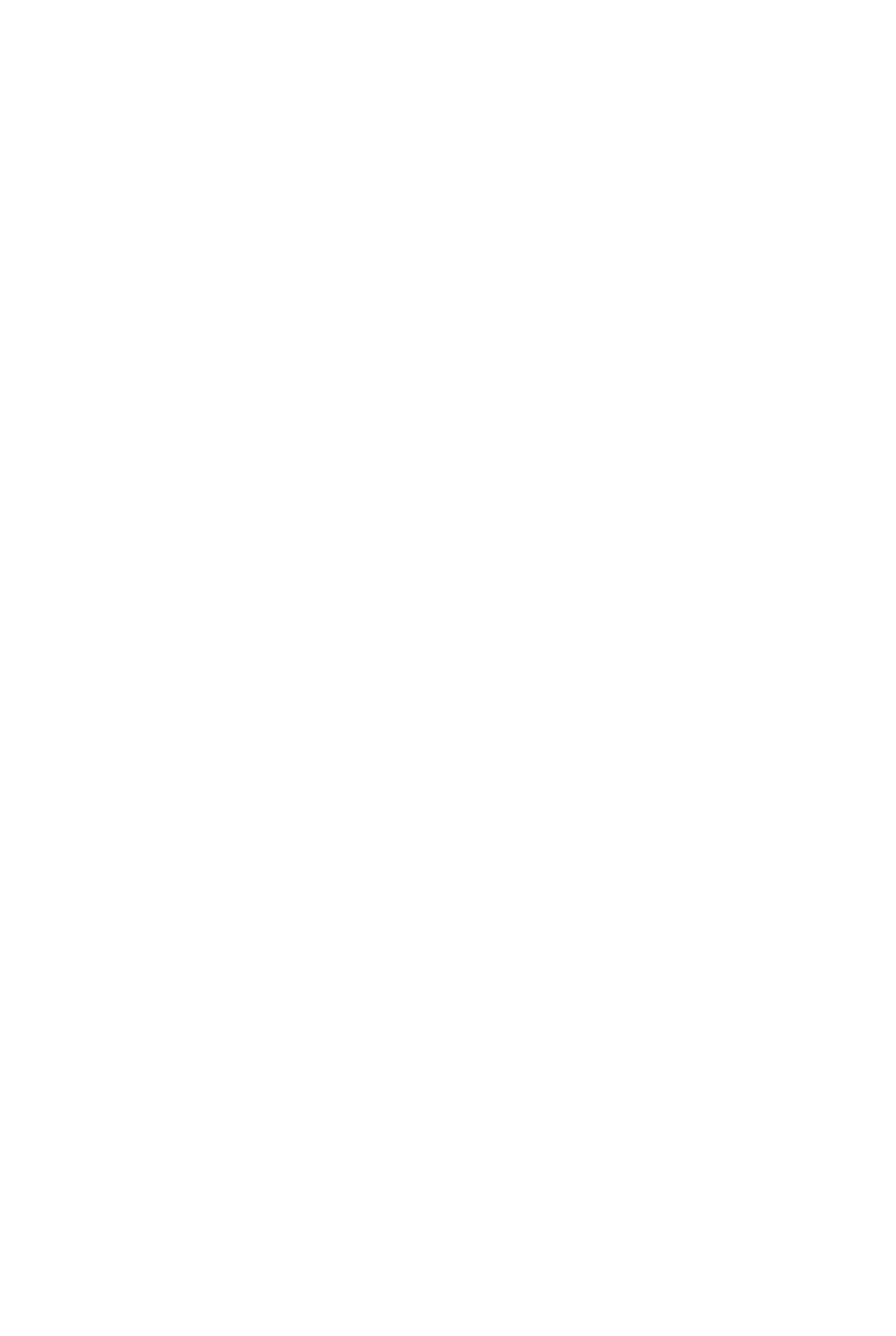
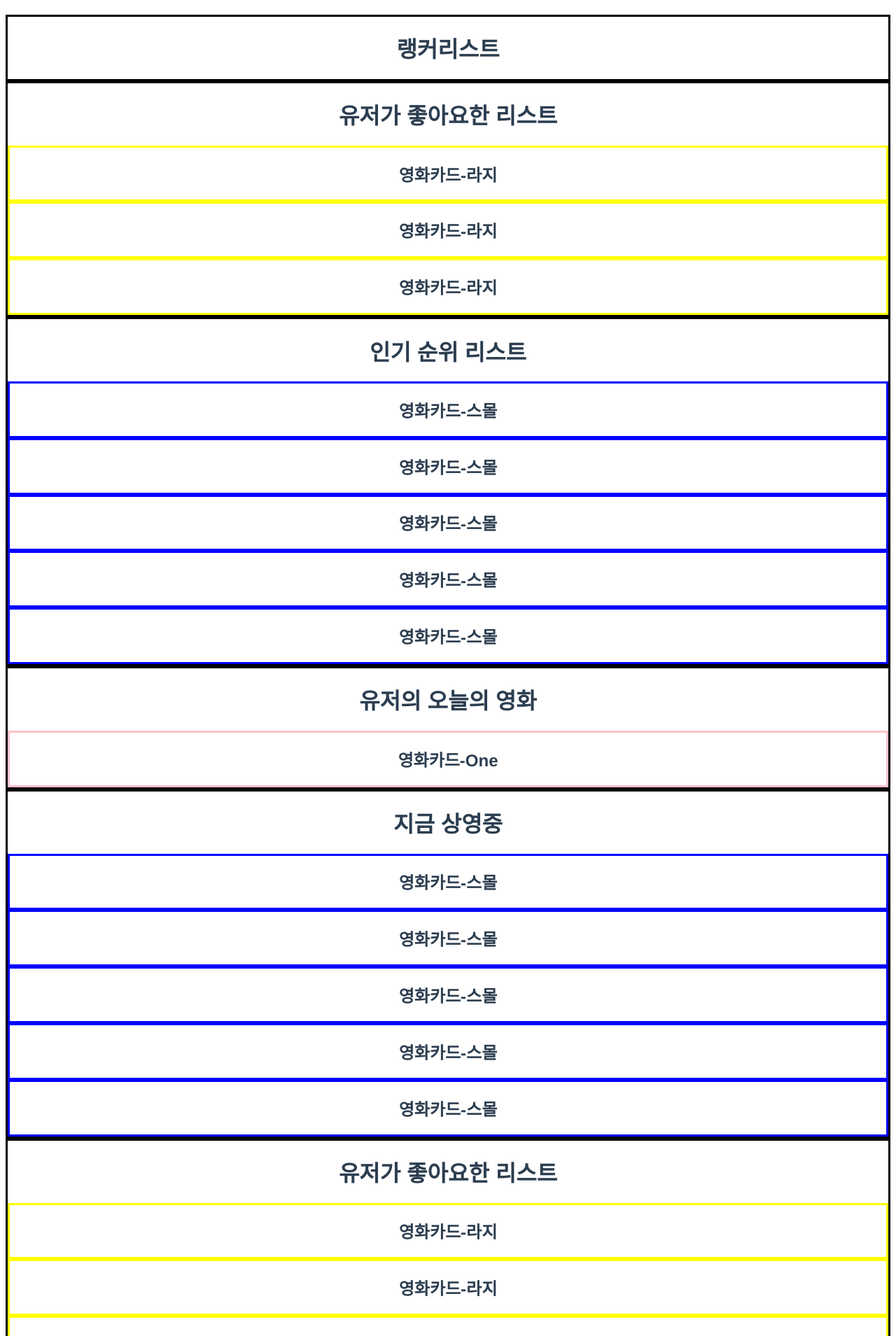
Before and after one commit to Alex-Redlich/WADAK, a Vue app in the folder final_pjt_front/: page / in a window 1280 px wide. Shown: the part 151-2060 px from the top of the page at 70% size. Before the commit the page ends 800 px from the top, so only its background shows below. Built offline with nearby package versions, Linux system fonts and the light colour scheme.

Commit message:
스켈레톤코드구현__MainView*__메인페이지 스켈레톤 코드 구현, 컴포넌트 간 연결 생성

```diff
--- /dev/null
+++ b/final_pjt_front/src/components/Main/MovieCardLarge.vue
@@ -0,0 +1,15 @@
+<template>
+  <div class="MovieCardLarge">
+    <div style="border: solid yellow">
+      <h2>영화카드-라지</h2>
+    </div>
+  </div>
+</template>
+
+<script>
+export default {
+  name: "MovieCardLarge",
+}
+</script>
+
+<style></style>
--- /dev/null
+++ b/final_pjt_front/src/components/Main/MovieCardOne.vue
@@ -0,0 +1,15 @@
+<template>
+  <div class="MovieCardOne">
+    <div style="border: solid pink">
+      <h2>영화카드-One</h2>
+    </div>
+  </div>
+</template>
+
+<script>
+export default {
+  name: "MovieCardOne",
+}
+</script>
+
+<style></style>
--- /dev/null
+++ b/final_pjt_front/src/components/Main/MovieCardSmall.vue
@@ -0,0 +1,15 @@
+<template>
+  <div class="MovieCardSmall">
+    <div style="border: solid blue">
+      <h2>영화카드-스몰</h2>
+    </div>
+  </div>
+</template>
+
+<script>
+export default {
+  name: "MovieCardSmall",
+}
+</script>
+
+<style></style>
--- /dev/null
+++ b/final_pjt_front/src/components/Main/PopularList.vue
@@ -0,0 +1,22 @@
+<template>
+  <div class="PopularList">
+    <div style="border: solid black">
+      <h1>인기 순위 리스트</h1>
+      <div v-for="card in 5" :key="card">
+        <MovieCardSmall />
+      </div>
+    </div>
+  </div>
+</template>
+
+<script>
+import MovieCardSmall from "@/components/Main/MovieCardSmall"
+export default {
+  name: "PopularList",
+  components: {
+    MovieCardSmall,
+  },
+}
+</script>
+
+<style></style>
--- /dev/null
+++ b/final_pjt_front/src/components/Main/RankerList.vue
@@ -0,0 +1,15 @@
+<template>
+  <div class="RankerList">
+    <div style="border: solid black">
+      <h1>랭커리스트</h1>
+    </div>
+  </div>
+</template>
+
+<script>
+export default {
+  name: "RankerList",
+}
+</script>
+
+<style></style>
--- /dev/null
+++ b/final_pjt_front/src/components/Main/UpcomingList.vue
@@ -0,0 +1,22 @@
+<template>
+  <div class="UpcomingList">
+    <div style="border: solid black">
+      <h1>지금 상영중</h1>
+      <div v-for="card in 5" :key="card">
+        <MovieCardSmall />
+      </div>
+    </div>
+  </div>
+</template>
+
+<script>
+import MovieCardSmall from "@/components/Main/MovieCardSmall"
+export default {
+  name: "UpcomingList",
+  components: {
+    MovieCardSmall,
+  },
+}
+</script>
+
+<style></style>
--- /dev/null
+++ b/final_pjt_front/src/components/Main/UserLikeList.vue
@@ -0,0 +1,22 @@
+<template>
+  <div class="UserLikeList">
+    <div style="border: solid black">
+      <h1>유저가 좋아요한 리스트</h1>
+      <div v-for="card in 3" :key="card">
+        <MovieCardLarge />
+      </div>
+    </div>
+  </div>
+</template>
+
+<script>
+import MovieCardLarge from "@/components/Main/MovieCardLarge"
+export default {
+  name: "UserLikeList",
+  components: {
+    MovieCardLarge,
+  },
+}
+</script>
+
+<style></style>
--- /dev/null
+++ b/final_pjt_front/src/components/Main/UserReviewList.vue
@@ -0,0 +1,22 @@
+<template>
+  <div class="UserReviewList">
+    <div style="border: solid black">
+      <h1>유저가 좋아요한 리스트</h1>
+      <div v-for="card in 3" :key="card">
+        <MovieCardLarge />
+      </div>
+    </div>
+  </div>
+</template>
+
+<script>
+import MovieCardLarge from "@/components/Main/MovieCardLarge"
+export default {
+  name: "UserReviewList",
+  components: {
+    MovieCardLarge,
+  },
+}
+</script>
+
+<style></style>
--- /dev/null
+++ b/final_pjt_front/src/components/Main/UserToday.vue
@@ -0,0 +1,21 @@
+<template>
+  <div class="UserToday">
+    <div style="border: solid black">
+      <h1>유저의 오늘의 영화</h1>
+      <MovieCardOne />
+    </div>
+  </div>
+</template>
+
+<script>
+import MovieCardOne from "@/components/Main/MovieCardOne"
+
+export default {
+  name: "UserToday",
+  components: {
+    MovieCardOne,
+  },
+}
+</script>
+
+<style></style>
--- a/final_pjt_front/src/views/MainView.vue
+++ b/final_pjt_front/src/views/MainView.vue
@@ -1,12 +1,33 @@
 <template>
   <div class="MainView">
     <h1>Main Page</h1>
+    <RankerList />
+    <UserLikeList />
+    <PopularList />
+    <UserToday />
+    <UpcomingList />
+    <UserReviewList />
+    <div>풋터</div>
   </div>
 </template>
 
 <script>
+import RankerList from "@/components/Main/RankerList"
+import UserLikeList from "@/components/Main/UserLikeList"
+import PopularList from "@/components/Main/PopularList"
+import UserToday from "@/components/Main/UserToday"
+import UpcomingList from "@/components/Main/UpcomingList"
+import UserReviewList from "@/components/Main/UserReviewList"
+
 export default {
   name: "MainView",
-  components: {},
+  components: {
+    RankerList,
+    UserLikeList,
+    PopularList,
+    UserToday,
+    UpcomingList,
+    UserReviewList,
+  },
 }
 </script>
```
